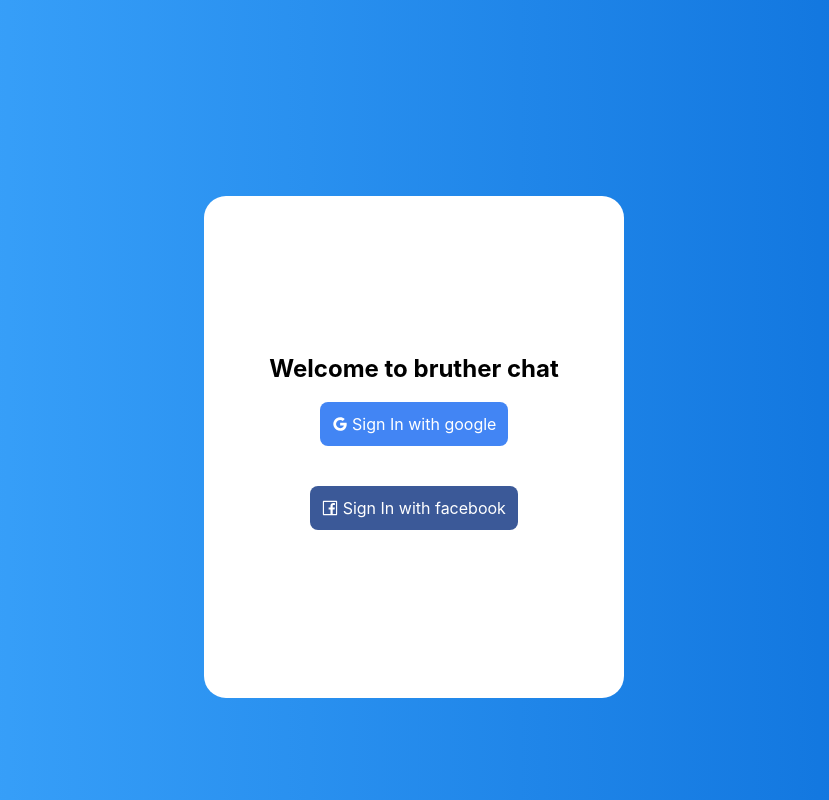
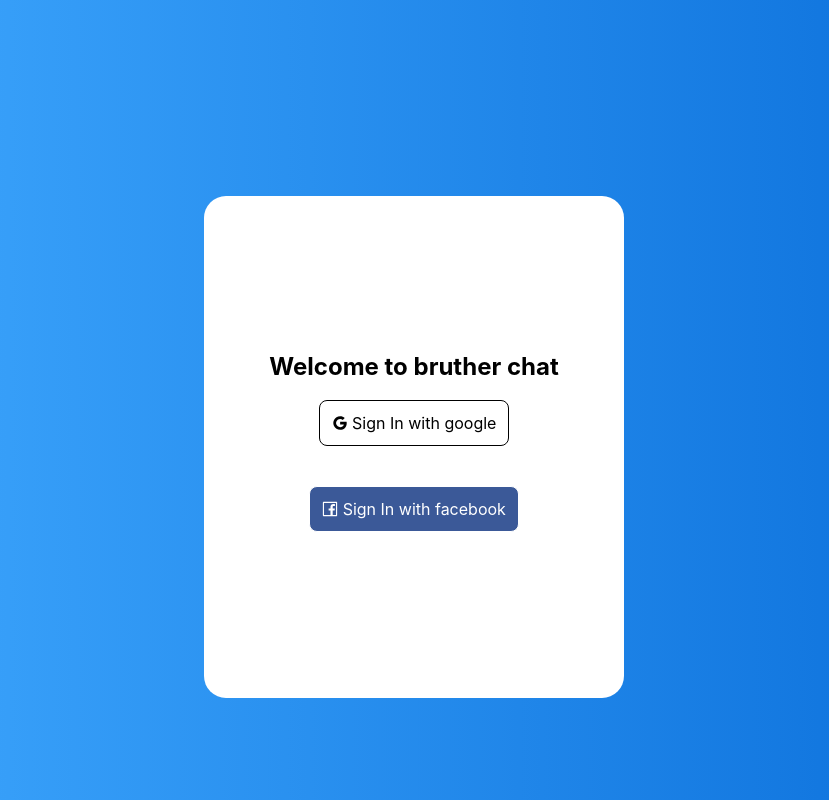
Before and after one commit to actuanic/BRUTHERCHAT, a React app: page / in a window 1280 px wide. In both pictures the pointer is over the element "Sign In with google". Shown: the whole page, without its empty margins (226-1055 px from the left). Built offline with nearby package versions, Linux system fonts and the light colour scheme; some packages are replaced by stand-ins of ours; no server answers.

Commit message:
ur mom just change

```diff
--- a/src/index.css
+++ b/src/index.css
@@ -77,8 +77,15 @@
   padding: 12px;
   border-radius: 8px;
   display: inline-block;
+  transition-duration: 0.25s;
+  border: 1px white solid;
+
 }
-
+.login-button:hover{
+  background-color: white;
+  color: black;
+  border: 1px black solid;
+}
 .facebook {
   background-color: #3b5998;
 }
```
